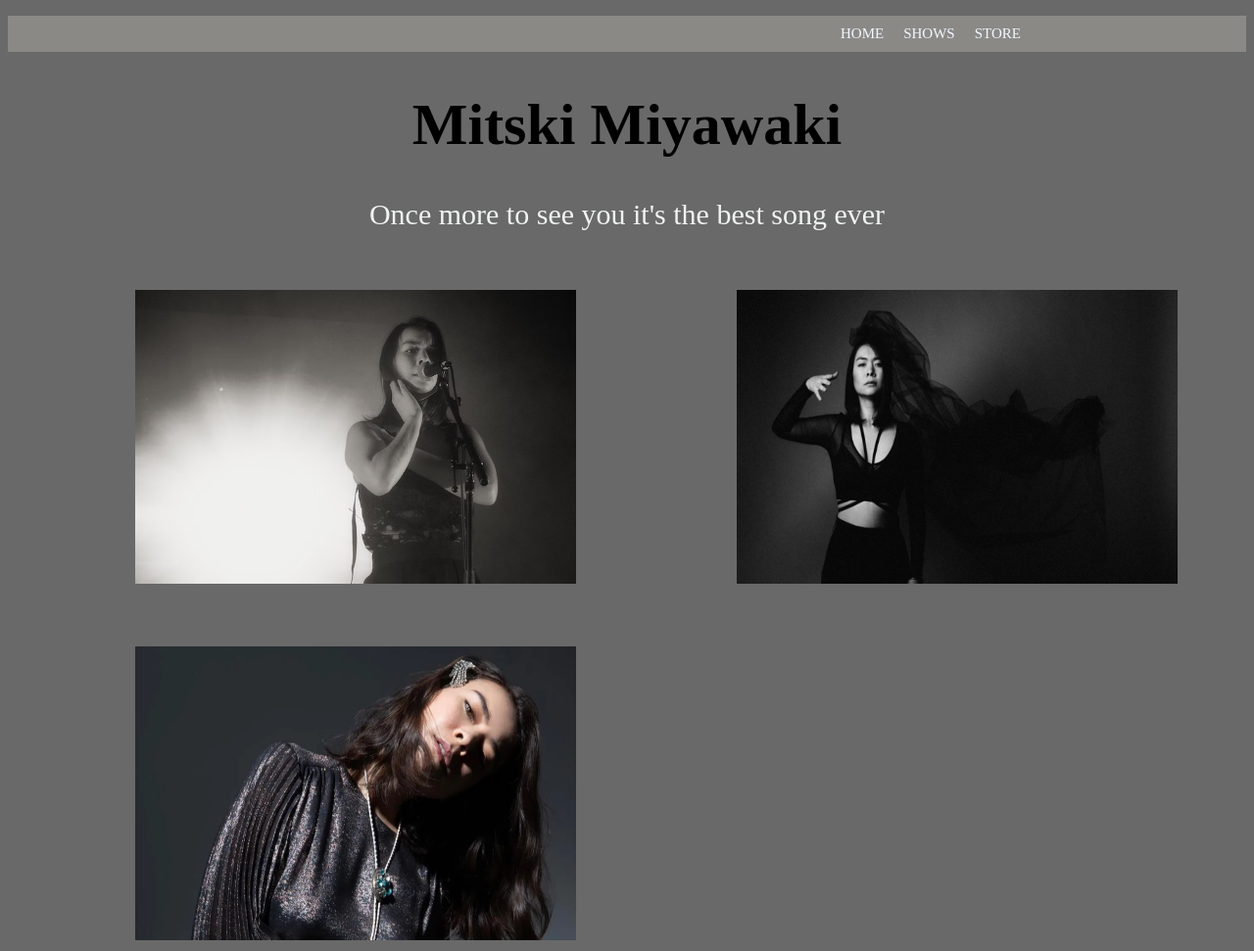
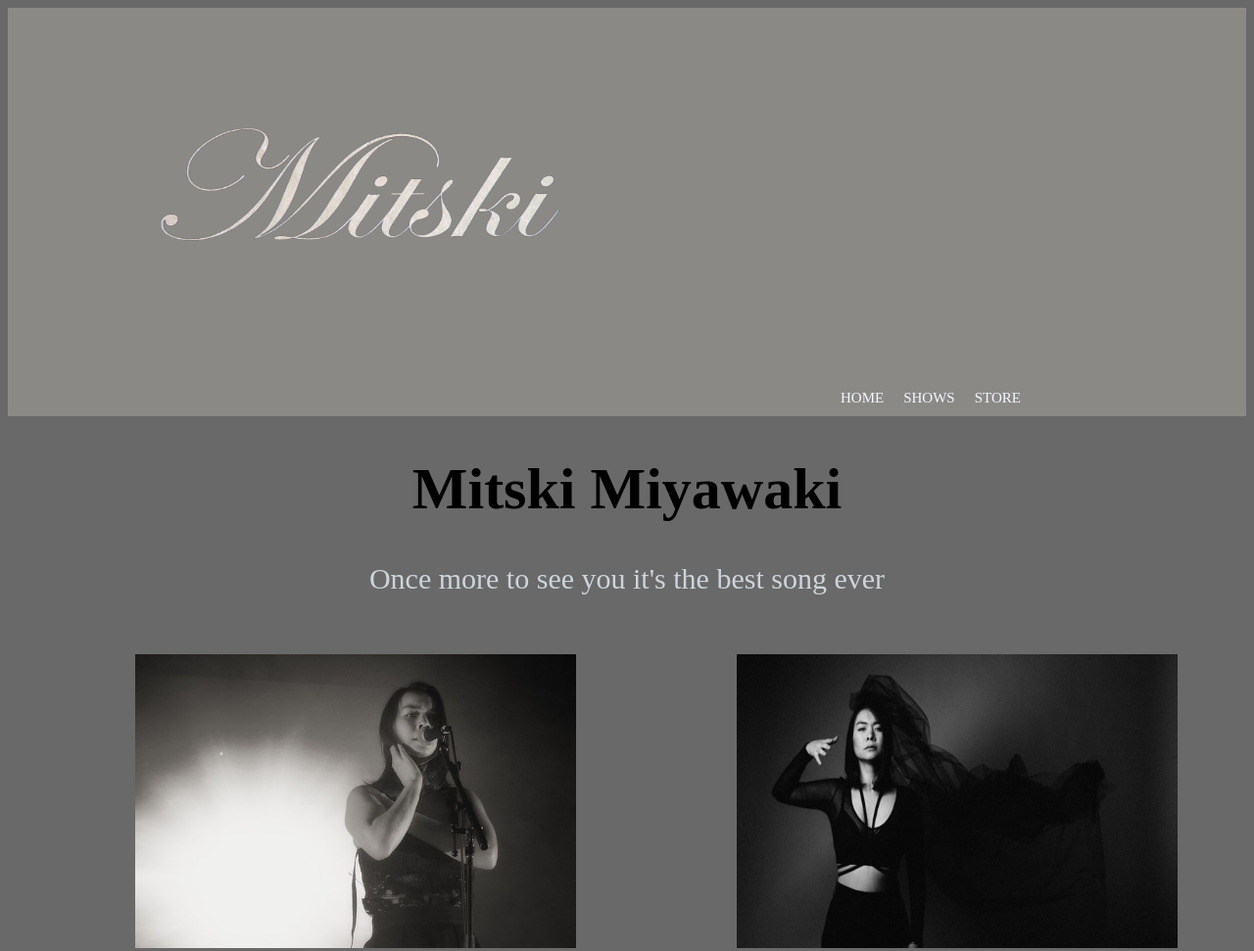
Before and after one commit to rtfromsad/av1-3tri, a plain HTML site: page index.html in a window 1280 px wide. Shown: the top 971 px of the page at 98% size. Drawn offline with Linux system fonts and the light colour scheme.

Commit message:
Add files via upload

```diff
--- a/index.html
+++ b/index.html
@@ -9,10 +9,12 @@
 </head>
 <body>
 <header class="cabecalho">
+    <img src="icone-removebg-preview.png" alt="">
     <ul class="lista_cabecalho">
       <li class="item_lista_cabecalho">home</li>
       <li class="item_lista_cabecalho">shows</li>
       <li class="item_lista_cabecalho">store</li>
+    </ul>
 </header>
    <h1>Mitski Miyawaki</h1>
    <p>Once more to see you it's the best song ever</p>
--- a/style.css
+++ b/style.css
@@ -8,7 +8,7 @@ h1{
 }
 p{
     font-size: 30px;
-    color: rgb(241, 242, 243);
+    color: rgb(205, 212, 219);
     text-align: center;
 }
 img{
```
Also changed, not shown: icone-removebg-preview.png (added).
